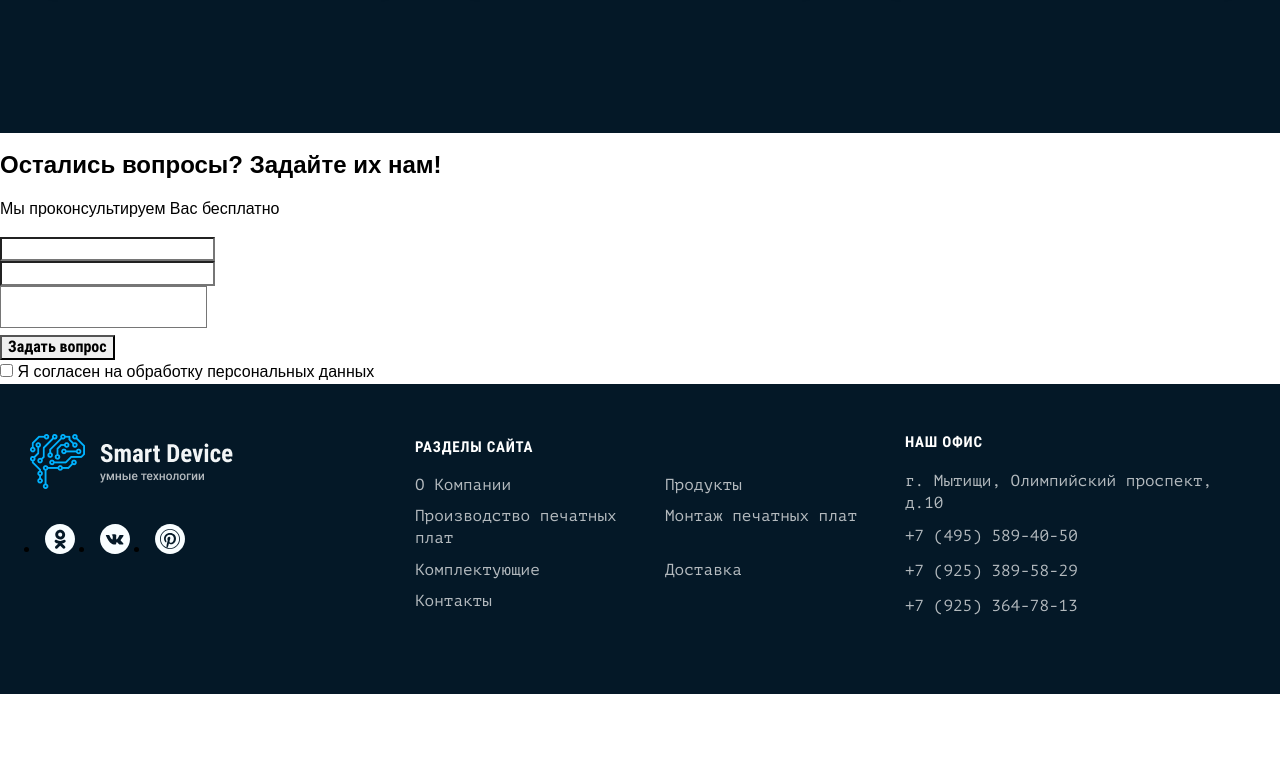
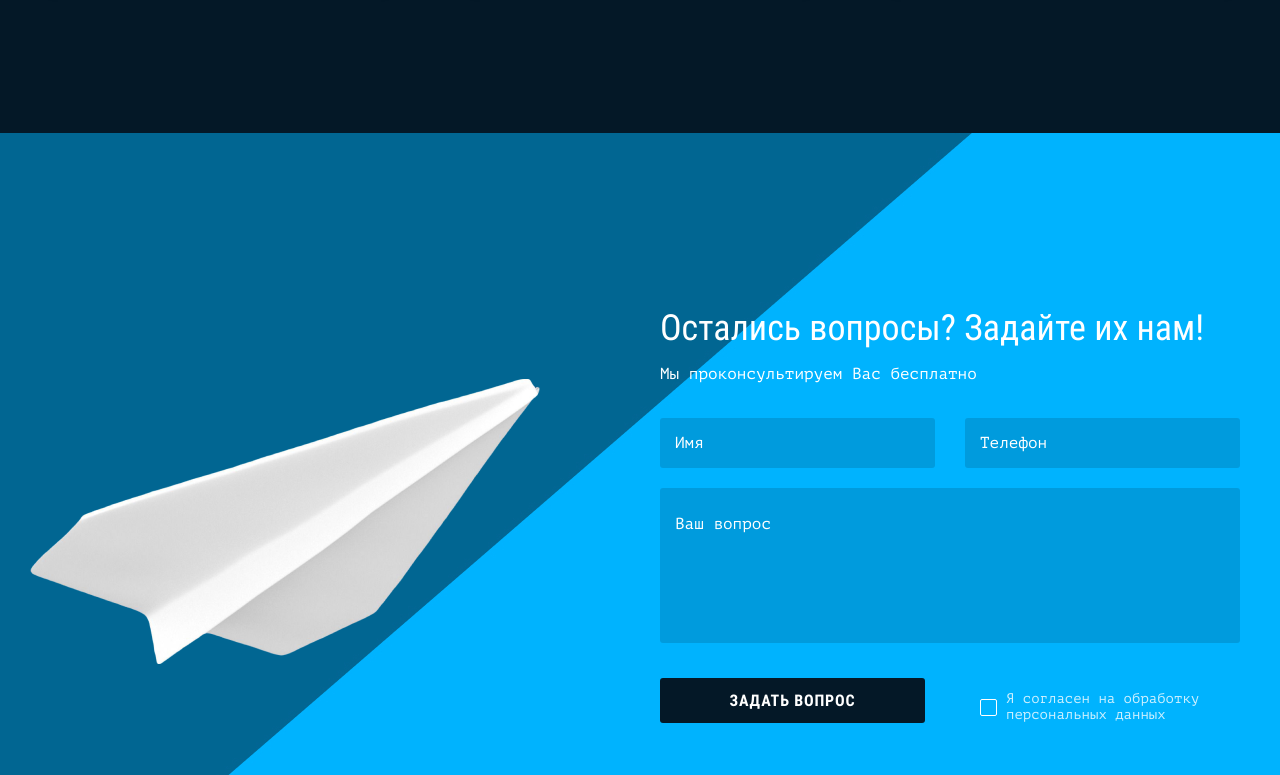
Before and after one commit to LordLye/Smart-Device, a website built with webpack: page source/index.html in a window 1280 px wide. Shown: the part 3000-3775 px from the top of the page. Before the commit the page ends 3694 px from the top, so only its background shows below. Built offline with nearby package versions, Linux system fonts and the light colour scheme; files whose address does not match are found by name.

Commit message:
разметил раздел формы обратной связи

```diff
--- a/source/index.html
+++ b/source/index.html
@@ -137,7 +137,8 @@
             <span class="services__short-title">Товары и услуги Smart Device</span>
           </h2>
           <ul class="services__list">
-            <li class="services__item card-service card-service--production" style="background-image:linear-gradient(180deg, rgba(4, 24, 39, 0.5) 100%, rgba(4, 24, 39, 0.5) 100%), url('./img/board-background.jpg')">
+            <li class="services__item card-service card-service--production"
+              style="background-image:linear-gradient(180deg, rgba(4, 24, 39, 0.5) 100%, rgba(4, 24, 39, 0.5) 100%), url('./img/board-background.jpg')">
               <a class="card-service__link">
                 <p class="card-service__description">Производство печатных плат</p>
                 <button class="card-service__button button">
@@ -147,7 +148,8 @@
                 </button>
               </a>
             </li>
-            <li class="services__item card-service card-service--assembly" style="background-image:linear-gradient(180deg, rgba(4, 24, 39, 0.5) 100%, rgba(4, 24, 39, 0.5) 100%), url('./img/board-background.jpg')">
+            <li class="services__item card-service card-service--assembly"
+              style="background-image:linear-gradient(180deg, rgba(4, 24, 39, 0.5) 100%, rgba(4, 24, 39, 0.5) 100%), url('./img/board-background.jpg')">
               <a class="card-service__link">
                 <p class="card-service__description">Монтаж печатных плат</p>
                 <button class="card-service__button button">
@@ -157,7 +159,8 @@
                 </button>
               </a>
             </li>
-            <li class="services__item card-service card-service--accessories" style="background-image:linear-gradient(180deg, rgba(4, 24, 39, 0.5) 100%, rgba(4, 24, 39, 0.5) 100%), url('./img/board-background.jpg')">
+            <li class="services__item card-service card-service--accessories"
+              style="background-image:linear-gradient(180deg, rgba(4, 24, 39, 0.5) 100%, rgba(4, 24, 39, 0.5) 100%), url('./img/board-background.jpg')">
               <a class="card-service__link">
                 <p class="card-service__description">Комплектующие для светотехники</p>
                 <button class="card-service__button button">
@@ -170,26 +173,35 @@
           </ul>
         </div>
       </section>
-      <section class="question">
-        <img class="question__image">
-        <form class="question__form form">
-          <h2 class="form__title">Остались вопросы? Задайте их нам!</h2>
-          <p class="form__description">Мы проконсультируем Вас бесплатно</p>
-          <div class="form__field">
-            <input type="text">
+      <section class="question" style="background-image: url('./img/form-background.jpg');">
+        <div class="question__container">
+          <div class="question__image">
+            <img src="img/paper-airplane.png" width="510" height="285" alt="Бумажный самолетик.">
           </div>
-          <div class="form__field">
-            <input type="tel">
-          </div>
-          <div class="form__textarea">
-            <textarea></textarea>
-          </div>
-          <button class="form__button button">Задать вопрос</button>
-          <div class="form__checkbox">
-            <input type="checkbox">
-            <span>Я согласен на обработку персональных данных</span>
-          </div>
-        </form>
+          <form class="question__form question-form">
+            <div class="question-form__container">
+              <h2>Остались вопросы? Задайте их нам!</h2>
+              <p>Мы проконсультируем Вас бесплатно</p>
+              <label>
+                <input type="text" placeholder="Имя" name="name">
+              </label>
+              <label>
+                <input type="tel" placeholder="Телефон" name="phone">
+              </label>
+              <textarea placeholder="Ваш вопрос" name="question"></textarea>
+            </div>
+            <button class="question-form__button button">Задать вопрос</button>
+            <div class="question-form__checkbox">
+              <label>
+                <input type="checkbox">
+                <svg width="9" height="6" viewBox="0 0 9 6" fill="none" xmlns="http://www.w3.org/2000/svg">
+                  <use xlink:href="img/sprite.svg#check-mark"></use>
+                  </svg>
+                <span>Я согласен на обработку персональных данных</span>
+              </label>
+            </div>
+          </form>
+        </div>
       </section>
     </div>
   </main>
--- /dev/null
+++ b/source/sass/blocks/question-form.scss
@@ -0,0 +1,214 @@
+.question-form {
+  padding-left: 5px;
+  display: grid;
+  grid-template-columns: 1fr 1fr;
+  grid-template-rows: auto auto;
+  margin-bottom: auto;
+  gap: 0 50px;
+
+  @include vp-1023 {
+    max-width: 670px;
+    padding-left: 0;
+    gap: 0 30px;
+  }
+
+  @include vp-767 {
+    display: flex;
+    flex-direction: column;
+    gap: 25px;
+   }
+}
+
+.question-form__container {
+  grid-column: span 2;
+  display: grid;
+  grid-template-columns: 1fr 1fr;
+  grid-template-rows: auto auto;
+  margin-bottom: auto;
+  gap: 0 30px;
+  margin-bottom: auto;
+
+  @include vp-767 {
+    display: flex;
+    flex-direction: column;
+    gap: 20px;
+   }
+
+  & h2 {
+    color: $color-default-white;
+    margin: 0 0 9px 0;
+    grid-column: span 2;
+    font-family: 'Roboto Condensed';
+    font-weight: 400;
+    font-size: 36px;
+    line-height: 51px;
+
+    @include vp-1023 {
+      margin-bottom: 4px;
+    }
+
+    @include vp-767 {
+      margin-bottom: 0;
+      font-size: 30px;
+line-height: 42px
+     }
+  }
+
+  & p {
+    color: $color-default-white;
+    margin: 0 0 33px 0;
+    grid-column: span 2;
+    font-family: 'PT Mono';
+    font-weight: 400;
+    font-size: 16px;
+    line-height: 22px;
+
+    @include vp-1023 {
+      margin-bottom: 23px;
+    }
+    @include vp-767 {
+      margin-bottom: 0;
+      font-size: 14px;
+line-height: 19px;
+     }
+  }
+
+  & label {
+    max-width: 275px;
+    margin-bottom: 20px;
+
+    @include vp-1023 {
+      max-width: 320px;
+    }
+
+    @include vp-767 {
+      margin-bottom: 0;
+     }
+  }
+
+  & input {
+    width: 100%;
+    min-height: 50px;
+    padding: 15px;
+    background: rgba(4, 20, 39, 0.15);
+    border-radius: 3px;
+    border: none;
+
+    &::placeholder {
+      color: $color-default-white;
+      font-family: 'PT Mono';
+      font-style: normal;
+      font-weight: 400;
+      font-size: 16px;
+      line-height: 22px;
+    }
+  }
+
+  & textarea {
+    grid-column: span 2;
+    background: rgba(4, 20, 39, 0.15);
+    border-radius: 3px;
+    border: none;
+    min-height: 155px;
+    padding: 25px 15px 25px 15px;
+    margin-bottom: 35px;
+
+    &::placeholder {
+      color: $color-default-white;
+      font-family: 'PT Mono';
+      font-style: normal;
+      font-weight: 400;
+      font-size: 16px;
+      line-height: 22px;
+    }
+
+    @include vp-1023 {
+      padding: 32px 15px;
+    }
+
+    @include vp-767 {
+      margin-bottom: 5px;
+      padding: 25px 15px;
+      max-width: 320px;
+     }
+  }
+
+  @include vp-1023 {
+    grid-template-columns: minmax(100px,335px) minmax(100px,335px);
+  }
+}
+
+.question-form__button {
+  background: $color-black-pearl;
+  border-radius: 3px;
+  border: none;
+  color: $color-default-white;
+  font-family: 'Roboto Condensed';
+  font-weight: 700;
+  font-size: 16px;
+  line-height: 19px;
+  letter-spacing: 0.05em;
+  text-transform: uppercase;
+  padding: 13px 25px;
+  max-width: 265px;
+}
+
+.question-form__checkbox {
+  margin-top: auto;
+
+  & input {
+    display: none;
+
+    &:checked~svg {
+      display: block;
+    }
+  }
+
+  & label {
+    padding-left: 5px;
+    display: flex;
+    max-width: 265px;
+    align-items: center;
+    position: relative;
+
+    &::before {
+      content: '';
+      display: block;
+      border: 1px solid #FFFFFF;
+    border-radius: 2px;
+    width: 15px;
+    height: 15px;
+    position: absolute;
+    box-sizing: content-box;
+    }
+
+    @include vp-1023 {
+      padding: 0;
+      margin-bottom: 5px;
+    }
+  }
+
+  & span {
+    font-family: 'PT Mono';
+    font-style: normal;
+    font-weight: 400;
+    font-size: 14px;
+    line-height: 16px;
+    color: #FFFFFF;
+    opacity: 0.8;
+    box-sizing: content-box;
+    display: block;
+    box-sizing: border-box;
+    padding: 0 0 0 26px;
+  }
+
+  & svg {
+    position: absolute;
+    left: 8px;
+    display: none;
+
+    @include vp-1023 {
+      left: 3px;
+    }
+  }
+}
--- /dev/null
+++ b/source/sass/blocks/question.scss
@@ -0,0 +1,39 @@
+.question {
+  background-position-y: -575px;
+  background-repeat: no-repeat;
+}
+
+.question__container {
+  display: flex;
+  padding: 170px 20px 250px 10px;
+  margin: 0 auto;
+  max-width: 1210px;
+  justify-content: space-between;
+  box-sizing: content-box;
+
+  @include vp-1023 {
+    padding: 50px 10px 125px 10px;
+    max-width: 800px;
+    justify-content: center;
+  }
+
+  @include vp-767 {
+    max-width: 500px;
+    padding: 50px 25px 90px 25px;
+   }
+}
+
+.question__image {
+padding-top: 76px;
+min-width: 300px;
+margin-right: 10px;
+
+@include vp-1023 {
+  display: none;
+}
+
+}
+
+.question__form {
+  max-width: 585px;
+}
--- a/source/sass/style.scss
+++ b/source/sass/style.scss
@@ -37,6 +37,8 @@
 @import "blocks/about";
 @import "blocks/services";
 @import "blocks/card-service";
+@import "blocks/question";
+@import "blocks/question-form";
 
 // ---------------------------------
 
```
Also changed, not shown: build/css/style.css, build/css/style.min.css, build/index.html, 1 other file.
